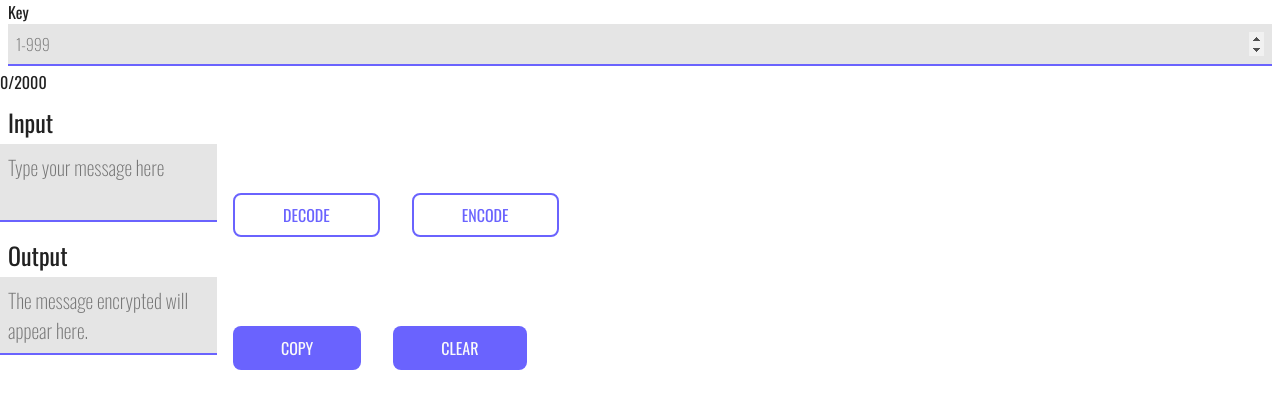
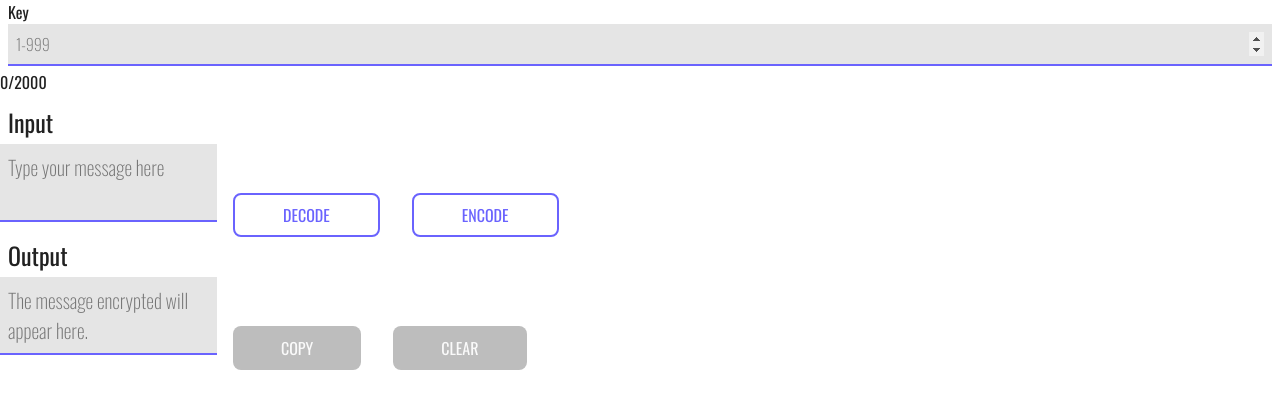
Before and after one commit to beatrizpenalva/cipher, a React (Create React App) app: page / in a window 1280 px wide. Shown: the top 408 px of the page. Built offline with nearby package versions, Linux system fonts and the light colour scheme.

Commit message:
chore: create isDisable state to buttons

```diff
--- a/src/App.js
+++ b/src/App.js
@@ -13,15 +13,22 @@ function App() {
   const [method, setMethod] = useState("");
   const [messageLenght, setMessageLenght] = useState(0);
   const [copyBtnLabel, setCopyBtnLabel] = useState("copy");
+  const [copyBtnState, setCopyBtnState] = useState(true);
+  const [clearBtnState, setBtnState] = useState(true);
 
   useEffect(() => {
     setMessageLenght(message.length);
-
+    if (offset || message) setBtnState(false);
     if (method && offset && message) {
       const finalMessage = encrypt(offset, message, method);
       setMessageEncrypted(finalMessage);
     }
   }, [method, offset, message]);
+
+  useEffect(() => {
+    if (!messageEncrypted) setCopyBtnState(true);
+    else setCopyBtnState(false);
+  }, [messageEncrypted]);
 
   const setOffState = (offsetNumber) => {
     setOffset(offsetNumber);
@@ -36,21 +43,15 @@ function App() {
   };
 
   const clearOutput = () => {
-    if (!messageEncrypted) alert("There is nothing to clear.");
-    else {
     setMessage("");
     setMessageEncrypted("");
     setOffset("");
     setMessageLenght(0);
-    }
   };
 
   const copyOutput = () => {
-    if (!messageEncrypted) alert("There is nothing to copy.");
-    else {
     navigator.clipboard.writeText(messageEncrypted);
     changeBtnLabel();
-    }
   };
 
   const changeBtnLabel = () => {
@@ -87,8 +88,8 @@ function App() {
         readOnly={true}
         value={messageEncrypted}
       />
-      <Button func={copyBtnLabel} action={copyOutput} />
-      <Button func={"clear"} action={clearOutput} />
+      <Button func={copyBtnLabel} action={copyOutput} disabled={copyBtnState} />
+      <Button func={"clear"} action={clearOutput} disabled={clearBtnState} />
     </div>
   );
 }
```
Lines whose indentation alone changed are shown as unchanged.
